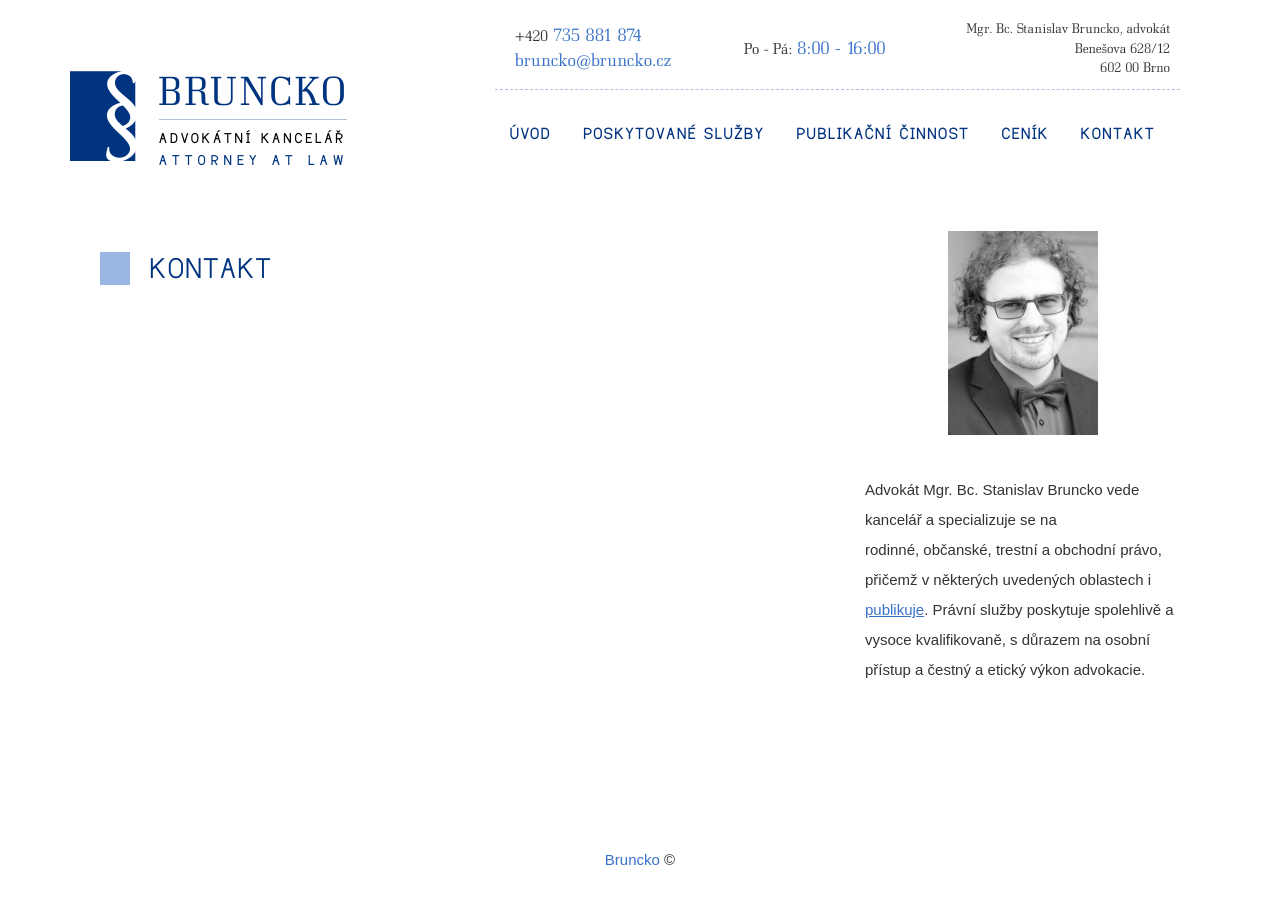
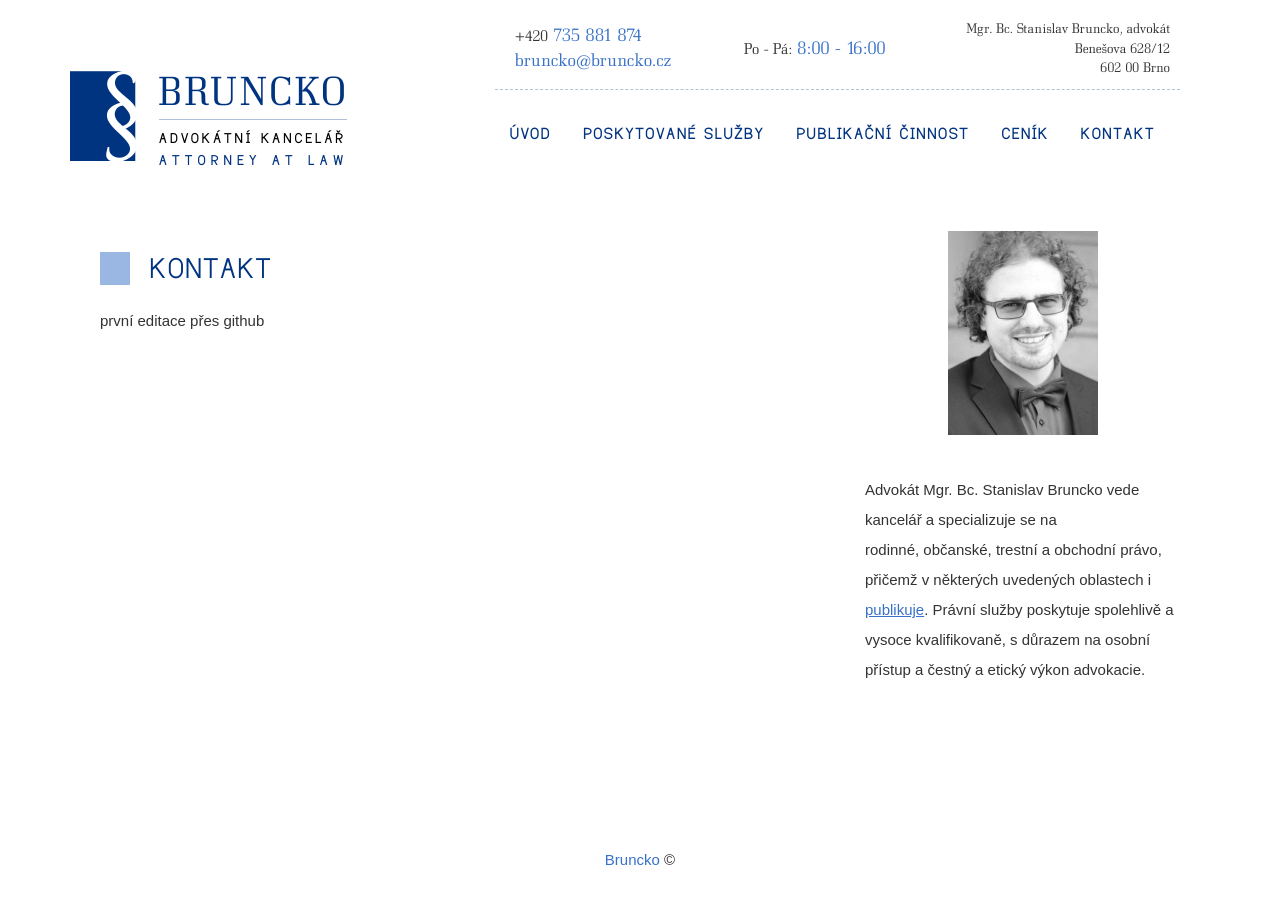
Before and after one commit to Pave91/bruncko-web, a Jekyll site: the page built from kontakt.md, in a window 1280 px wide. Built offline with Jekyll 4.4.1, drawn with Linux system fonts in a browser that asks for light colours; nearby versions of some CDN libraries.

Commit message:
first edit through github

```diff
--- a/kontakt.md
+++ b/kontakt.md
@@ -3,3 +3,5 @@ layout: page
 title: Kontakt
 permalink: /kontakt/
 ---
+
+první editace přes github
```
